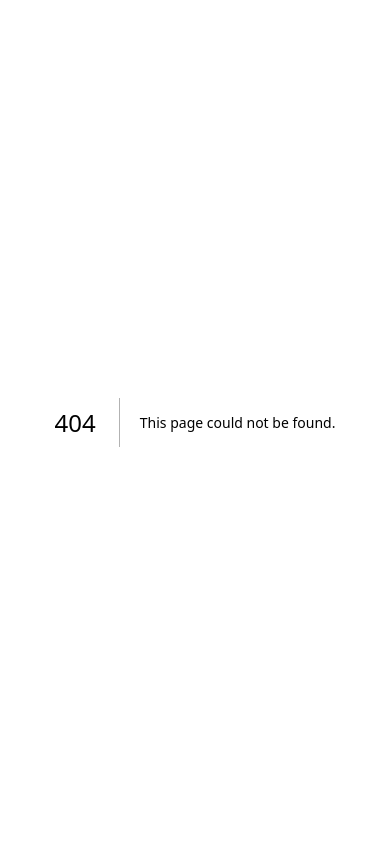
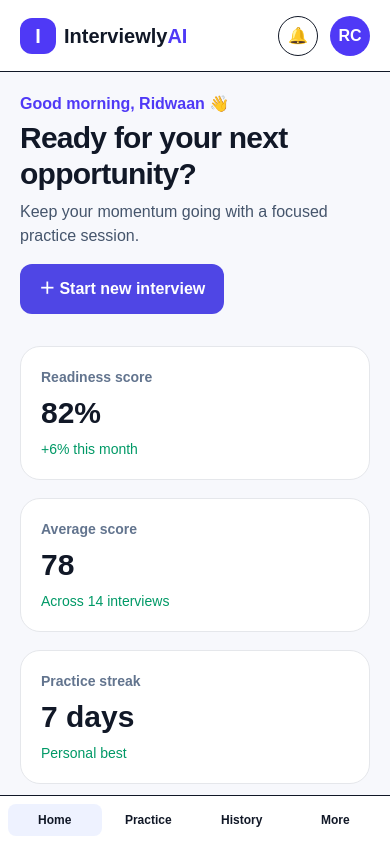
Before and after one commit to ridwaancabdi888-hub/AI-Interview-Coach, a Next.js app: page /dashboard in a window 390 px wide. Before the commit this address had no page. Shown: the top 842 px of the page. Built offline with nearby package versions, Linux system fonts and the light colour scheme.

Commit message:
feat: add responsive candidate dashboard

```diff
--- /dev/null
+++ b/src/app/(dashboard)/dashboard/page.tsx
@@ -0,0 +1,26 @@
+import Link from "next/link";
+import { DashboardShell } from "@/components/layout/dashboard-shell";
+
+const stats = [
+  ["Readiness score", "82%", "+6% this month"],
+  ["Average score", "78", "Across 14 interviews"],
+  ["Practice streak", "7 days", "Personal best"],
+  ["Hours practiced", "12.5h", "This month"],
+];
+
+export default function DashboardPage() {
+  return (
+    <DashboardShell>
+      <section className="flex flex-wrap items-end justify-between gap-4">
+        <div><p className="font-semibold text-indigo-600">Good morning, Ridwaan 👋</p><h1 className="mt-1 text-3xl font-extrabold tracking-tight md:text-4xl">Ready for your next opportunity?</h1><p className="mt-2 text-slate-600">Keep your momentum going with a focused practice session.</p></div>
+        <Link href="#" className="btn btn-primary">＋ Start new interview</Link>
+      </section>
+      <section className="grid-auto mt-8">{stats.map(([label, value, detail]) => <article className="card p-5" key={label}><p className="text-sm font-semibold text-slate-500">{label}</p><p className="mt-2 text-3xl font-extrabold">{value}</p><p className="mt-2 text-sm text-emerald-600">{detail}</p></article>)}</section>
+      <section className="mt-8 grid gap-6 xl:grid-cols-[1.4fr_.8fr]">
+        <article className="card p-6"><h2 className="text-xl font-bold">Performance trend</h2><p className="text-sm text-slate-500">Your last six interview scores</p><div className="mt-8 flex h-52 items-end justify-between gap-3 border-b border-l px-4">{[58,66,63,72,76,82].map((score, index) => <div key={index} className="flex h-full flex-1 items-end"><div className="w-full rounded-t-lg bg-indigo-500/90" style={{ height: `${score}%` }} title={`${score}%`} /></div>)}</div></article>
+        <article className="card p-6"><h2 className="text-xl font-bold">Recommended next</h2><div className="mt-5 rounded-2xl bg-indigo-50 p-5"><span className="badge">Behavioral</span><h3 className="mt-4 text-lg font-bold">STAR method practice</h3><p className="mt-2 text-sm leading-6 text-slate-600">Improve structure and clarity in experience-based answers.</p><button className="btn btn-primary mt-5 w-full">Start 15-min practice</button></div></article>
+      </section>
+      <section className="card mt-8 overflow-hidden"><div className="border-b p-6"><h2 className="text-xl font-bold">Recent interviews</h2><p className="text-sm text-slate-500">Review feedback and continue improving.</p></div><div className="overflow-x-auto"><table className="w-full min-w-[650px] text-left"><thead className="bg-slate-50 text-sm text-slate-500"><tr><th className="p-4">Role</th><th>Date</th><th>Type</th><th>Score</th><th>Status</th></tr></thead><tbody>{[["Frontend Developer","Jul 18","Technical","82%"],["Software Engineer Intern","Jul 15","Behavioral","76%"],["General Practice","Jul 12","General","74%"]].map((row) => <tr className="border-t" key={row[0]}>{row.map((cell) => <td className="p-4" key={cell}>{cell}</td>)}<td className="p-4 text-emerald-600">Completed</td></tr>)}</tbody></table></div></section>
+    </DashboardShell>
+  );
+}
```
